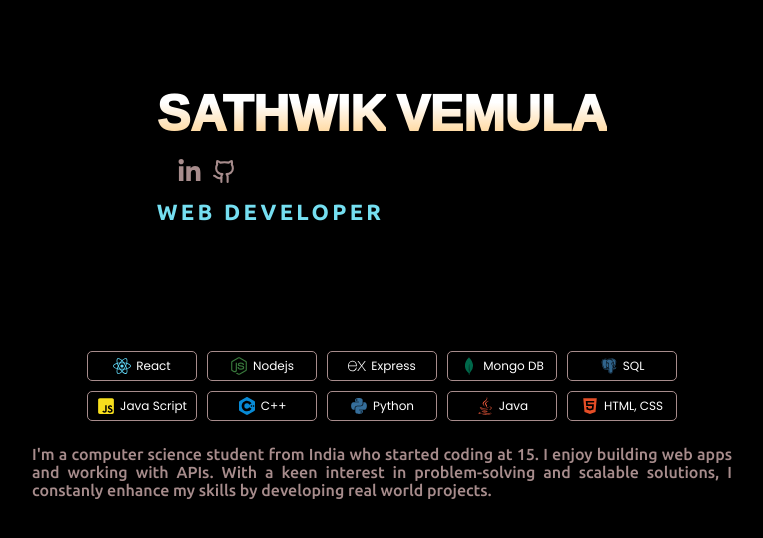
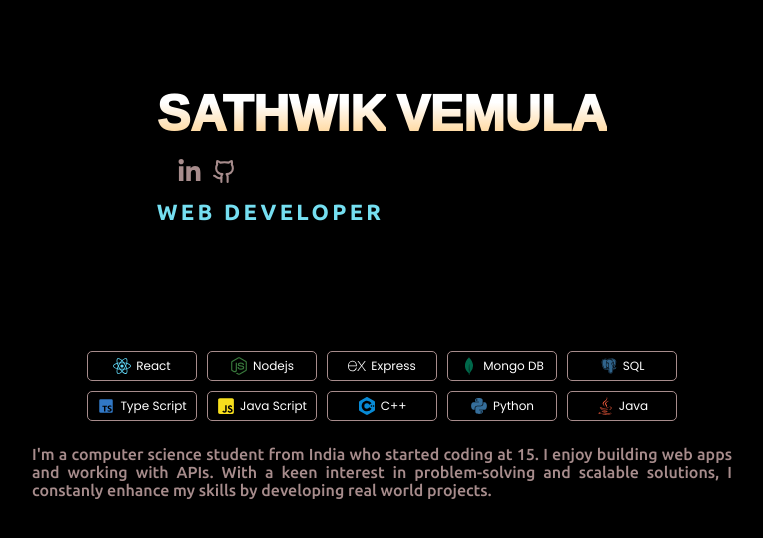
Before and after one commit to sathwikv2005/Portfolio-Site, a React (Vite) app: page / in a window 1280 px wide. Shown: the top 538 px of the page, without its empty margins (258-1021 px from the left). Built offline with nearby package versions, Linux system fonts and the light colour scheme; a web font is replaced by a local one.

Commit message:
Update TechStack.jsx

```diff
--- a/src/components/home/TechStack.jsx
+++ b/src/components/home/TechStack.jsx
@@ -1,7 +1,7 @@
-import { FaHtml5, FaJava, FaNodeJs } from 'react-icons/fa6'
+import { FaJava, FaNodeJs } from 'react-icons/fa6'
 import { FaReact, FaJsSquare, FaPython } from 'react-icons/fa'
 import { SiExpress, SiMongodb, SiCplusplus } from 'react-icons/si'
-import { BiLogoPostgresql } from 'react-icons/bi'
+import { BiLogoPostgresql, BiLogoTypescript } from 'react-icons/bi'
 
 export default function TechStack() {
 	return (
@@ -27,6 +27,10 @@
 				SQL
 			</div>
 			<div className="home--skill hover shinny">
+				<BiLogoTypescript color="#3178c6" className="home--skill--icon" />
+				Type Script
+			</div>
+			<div className="home--skill hover shinny">
 				<FaJsSquare color="#f7df1d" className="home--skill--icon" />
 				Java Script
 			</div>
@@ -42,10 +46,6 @@
 				<FaJava color="#f45a3c" className="home--skill--icon" />
 				Java
 			</div>
-			<div className="home--skill hover shinny">
-				<FaHtml5 color="#e54d26" className="home--skill--icon" />
-				HTML, CSS
-			</div>
 		</div>
 	)
 }
```
